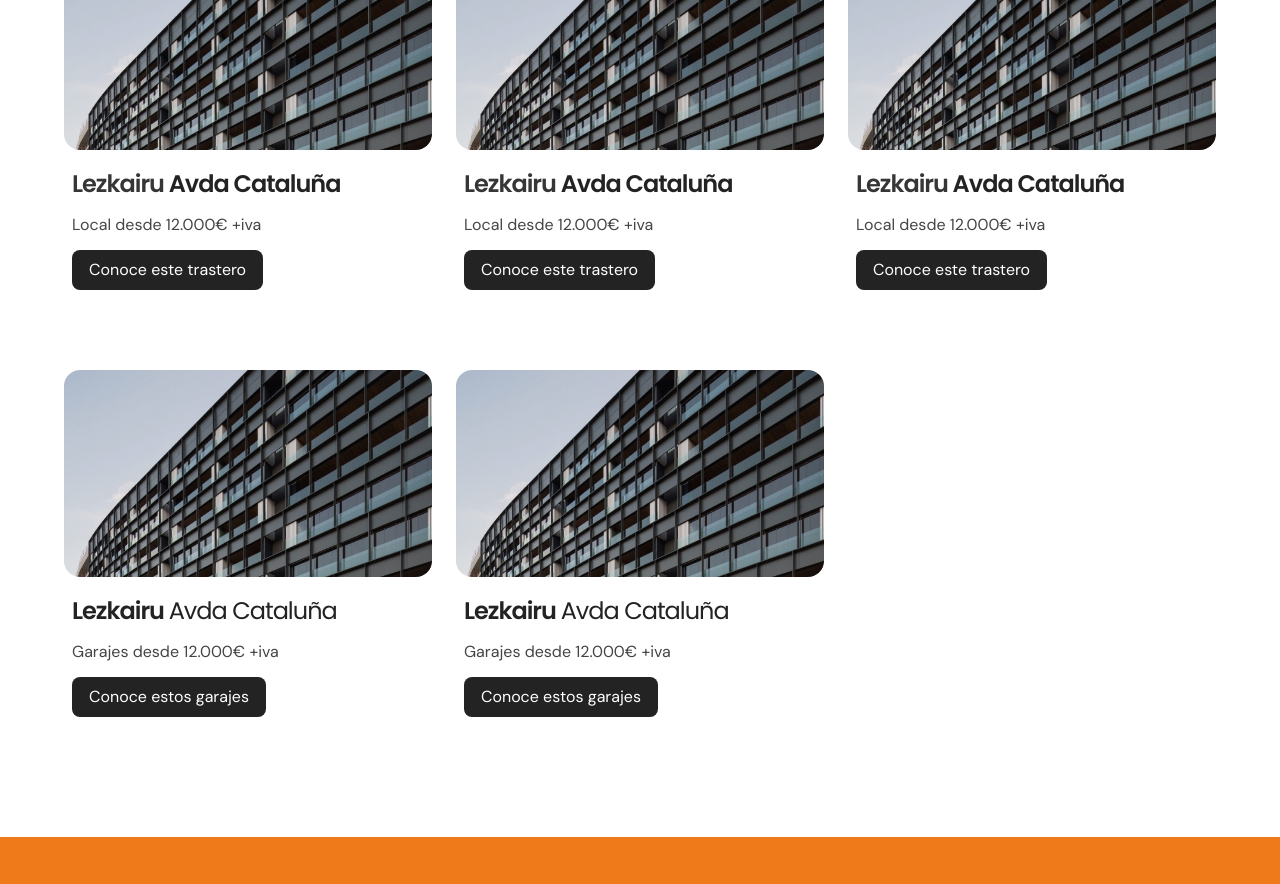
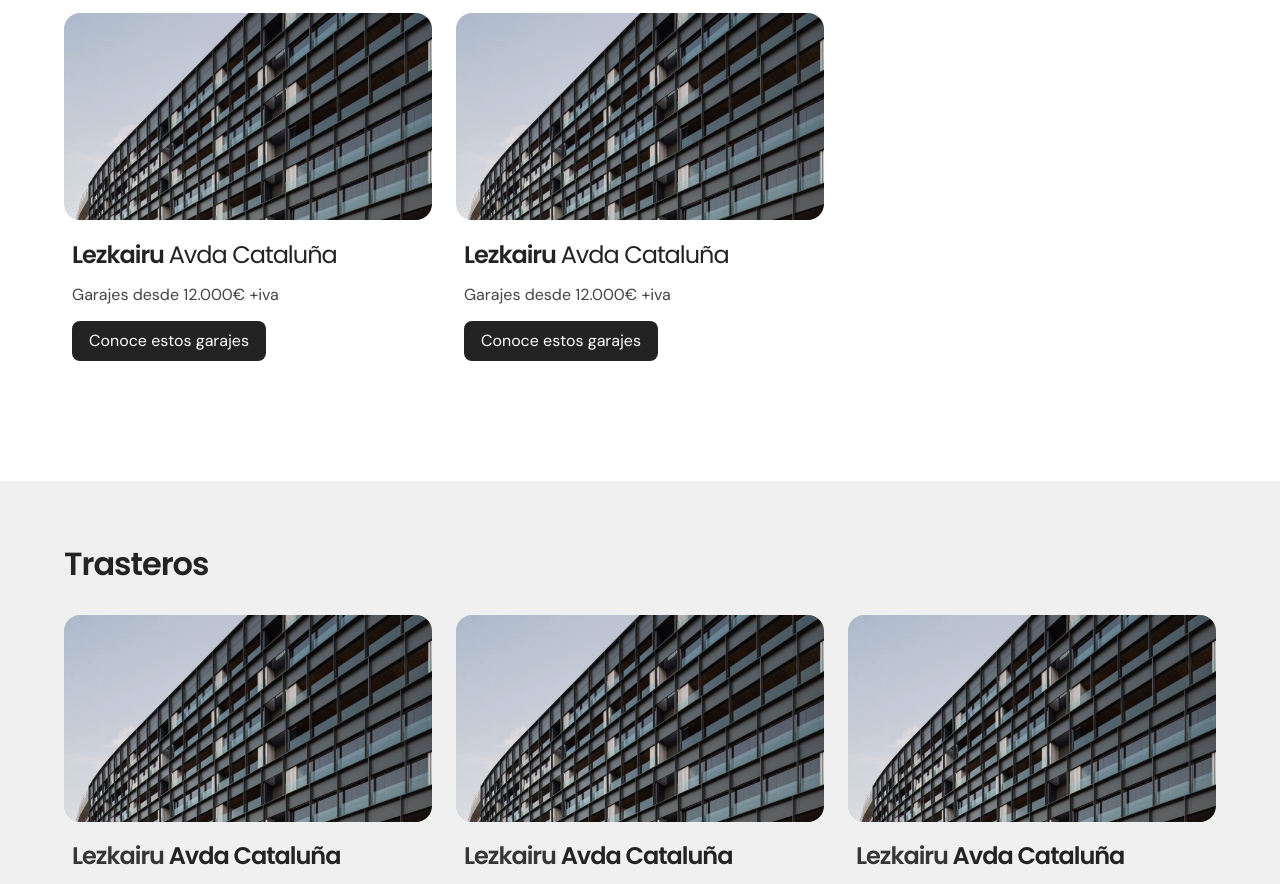
Before and after one commit to xabiangos-design/andia, a website: page garajes.html in a window 1280 px wide. Shown: the part 287-1171 px from the top of the page. Drawn offline with nearby package versions, Linux system fonts and the light colour scheme.

Commit message:
garajes bien

```diff
--- a/garajes.html
+++ b/garajes.html
@@ -82,6 +82,54 @@
       </section>
       <section class="section aos-init aos-animate pt-0" data-aos="fade-up" data-aos-offset="2">
         <div class="container">
+          <div class="title-wrapper">
+            <h2>Garajes</h2>
+          </div>
+            <div class="columns is-multiline">
+                <div class="column is-12-tablet is-4-desktop">
+                  <div class="card-promocion">
+                    <div class="pic-wrapper">
+                      <img src="images/pruebas.jpg" alt="Construcciones Andia" width="" height="">
+                    </div> <!-- video-wrapper -->
+                    <div class="card-copy">
+                      <h3>Lezkairu <span class="title-light">Avda Cataluña</span></h3>
+                      <p>
+                        Garajes desde 12.000€ +iva
+                      </p>
+                      <p>
+                        <a class="button is-dark" href="vivienda.html" title="Conoce esta promoción">
+                          Conoce estos garajes
+                        </a>
+                      </p>
+                    </div>
+                  </div><!-- card-promocion -->
+                </div><!-- column -->
+                <div class="column is-12-tablet is-4-desktop">
+                  <div class="card-promocion">
+                    <div class="pic-wrapper">
+                      <img src="images/pruebas.jpg" alt="Construcciones Andia" width="" height="">
+                    </div> <!-- video-wrapper -->
+                    <div class="card-copy">
+                      <h3>Lezkairu <span class="title-light">Avda Cataluña</span></h3>
+                      <p>
+                        Garajes desde 12.000€ +iva
+                      </p>
+                      <p>
+                        <a class="button is-dark" href="vivienda.html" title="Conoce esta promoción">
+                          Conoce estos garajes
+                        </a>
+                      </p>
+                    </div>
+                  </div><!-- card-promocion -->
+                </div><!-- column -->
+              </div><!-- columns -->
+        </div><!-- container -->
+       </section>
+       <section class="section bg-gray aos-init aos-animate" data-aos="fade-up" data-aos-offset="2">
+        <div class="container">
+          <div class="title-wrapper">
+            <h2>Trasteros</h2>
+          </div>
             <div class="columns is-multiline">
                 <div class="column is-12-tablet is-4-desktop">
                   <div class="card-promocion">
@@ -137,42 +185,6 @@
                       </div>
                     </div><!-- card-promocion -->
                   </div><!-- column -->
-                <div class="column is-12-tablet is-4-desktop">
-                  <div class="card-promocion">
-                    <div class="pic-wrapper">
-                      <img src="images/pruebas.jpg" alt="Construcciones Andia" width="" height="">
-                    </div> <!-- video-wrapper -->
-                    <div class="card-copy">
-                      <h3>Lezkairu <span class="title-light">Avda Cataluña</span></h3>
-                      <p>
-                        Garajes desde 12.000€ +iva
-                      </p>
-                      <p>
-                        <a class="button is-dark" href="vivienda.html" title="Conoce esta promoción">
-                          Conoce estos garajes
-                        </a>
-                      </p>
-                    </div>
-                  </div><!-- card-promocion -->
-                </div><!-- column -->
-                <div class="column is-12-tablet is-4-desktop">
-                  <div class="card-promocion">
-                    <div class="pic-wrapper">
-                      <img src="images/pruebas.jpg" alt="Construcciones Andia" width="" height="">
-                    </div> <!-- video-wrapper -->
-                    <div class="card-copy">
-                      <h3>Lezkairu <span class="title-light">Avda Cataluña</span></h3>
-                      <p>
-                        Garajes desde 12.000€ +iva
-                      </p>
-                      <p>
-                        <a class="button is-dark" href="vivienda.html" title="Conoce esta promoción">
-                          Conoce estos garajes
-                        </a>
-                      </p>
-                    </div>
-                  </div><!-- card-promocion -->
-                </div><!-- column -->
               </div><!-- columns -->
         </div><!-- container -->
        </section>
```
